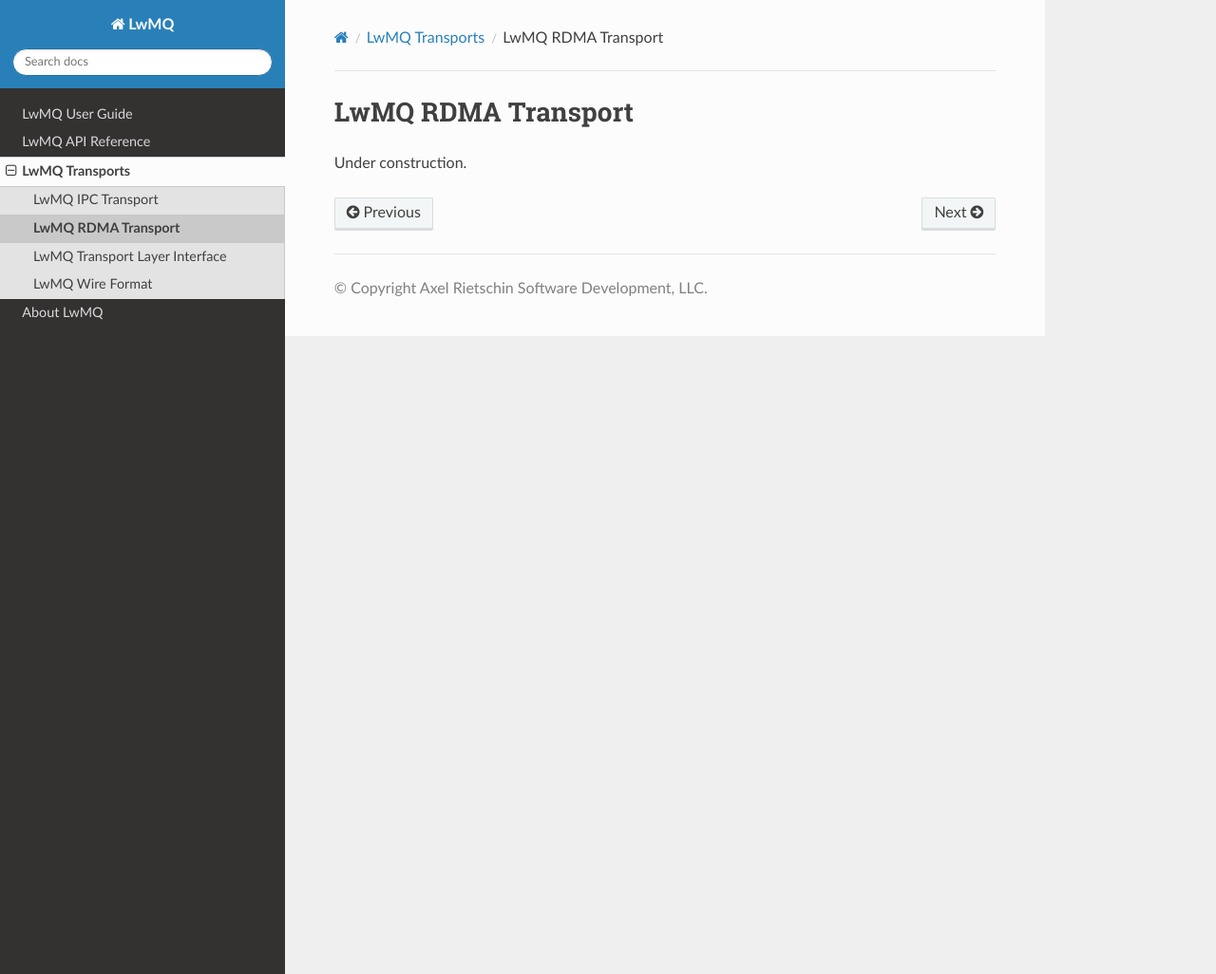
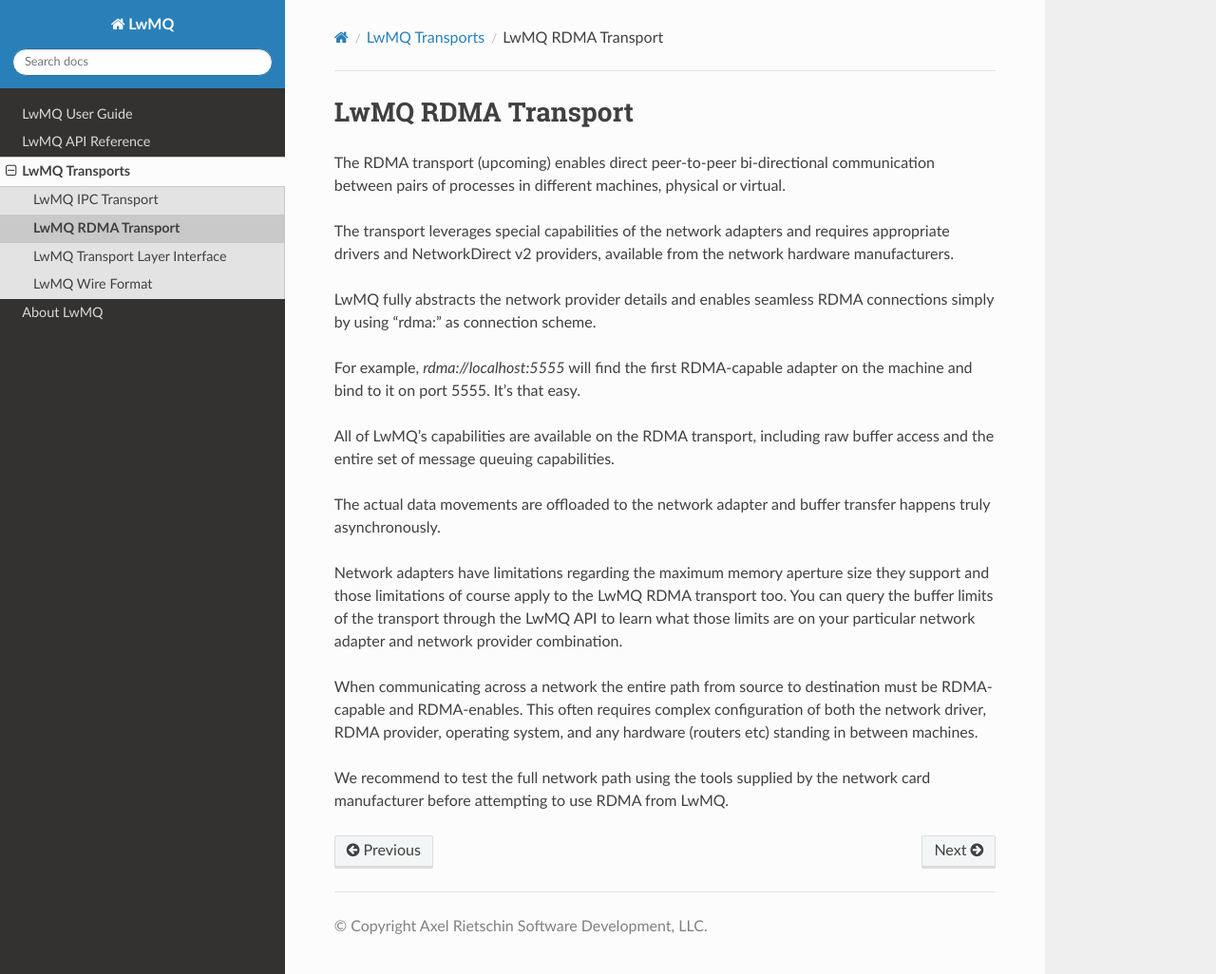
Before and after one commit to axelriet/LwMQ.net, a Sphinx documentation site: the page built from docs/transports/rdma.rst, in a window 1280 px wide and 1026 px high. Shown: the whole window at 95% size. Built offline with Sphinx 7.4.7 and the Read the Docs theme 3.1.0, drawn with Linux system fonts in a browser that asks for light colours; comment, search, counter and statistics services are not loaded.

Commit message:
Update rdma.rst

```diff
--- a/docs/transports/rdma.rst
+++ b/docs/transports/rdma.rst
@@ -2,4 +2,47 @@
 LwMQ RDMA Transport
 *******************
 
-Under construction.
+The RDMA transport (upcoming) enables direct
+peer-to-peer bi-directional communication between
+pairs of processes in different machines, physical
+or virtual.
+
+The transport leverages special capabilities
+of the network adapters and requires appropriate
+drivers and NetworkDirect v2 providers, available
+from the network hardware manufacturers.
+
+LwMQ fully abstracts the network provider details
+and enables seamless RDMA connections simply
+by using "rdma:" as connection scheme.
+
+For example, `rdma://localhost:5555` will find
+the first RDMA-capable adapter on the machine and bind
+to it on port 5555. It's that easy.
+
+All of LwMQ's capabilities are available on the RDMA
+transport, including raw buffer access and the
+entire set of message queuing capabilities.
+
+The actual data movements are offloaded to
+the network adapter and buffer transfer happens
+truly asynchronously.
+
+Network adapters have limitations regarding the
+maximum memory aperture size they support and
+those limitations of course apply to the LwMQ
+RDMA transport too. You can query the buffer limits
+of the transport through the LwMQ API to learn
+what those limits are on your particular network
+adapter and network provider combination.
+
+When communicating across a network the entire
+path from source to destination must be RDMA-capable
+and RDMA-enables. This often requires complex
+configuration of both the network driver, RDMA
+provider, operating system, and any hardware (routers etc)
+standing in between machines.
+
+We recommend to test the full network path using
+the tools supplied by the network card manufacturer
+before attempting to use RDMA from LwMQ.
```
